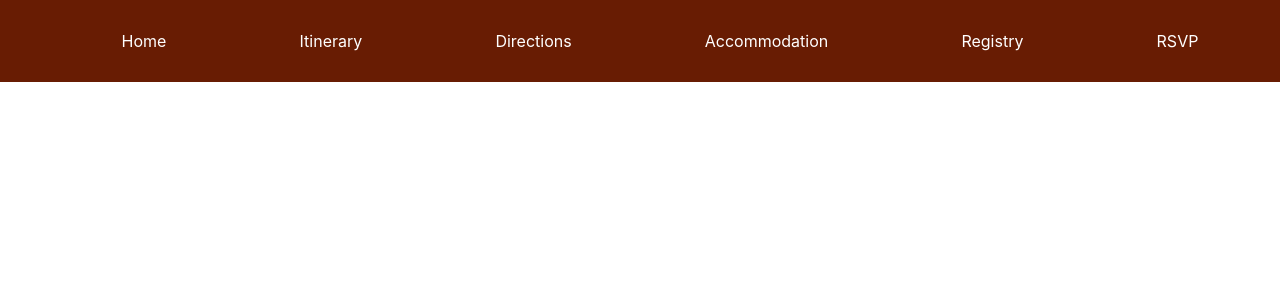
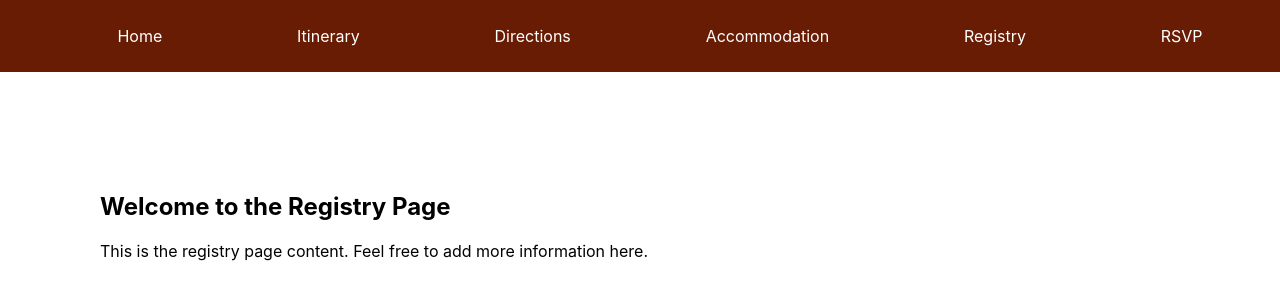
Before and after one commit to rjh-mopjones/wdst_fe, a React (Create React App) app in the folder wedsite/: page /registry in a window 1280 px wide. Shown: the top 300 px of the page. Built offline with nearby package versions, Linux system fonts and the light colour scheme.

Commit message:
implement navbar

```diff
--- a/wedsite/package.json
+++ b/wedsite/package.json
@@ -10,6 +10,7 @@
     "react": "^18.2.0",
     "react-bootstrap": "^2.9.2",
     "react-dom": "^18.2.0",
+    "react-router-dom": "^6.21.1",
     "react-scripts": "5.0.1",
     "web-vitals": "^2.1.4"
   },
--- a/wedsite/src/App.js
+++ b/wedsite/src/App.js
@@ -1,15 +1,34 @@
 import './App.css';
+import { BrowserRouter as Router, Route, Routes} from 'react-router-dom';
 import Navbar from './components/Navbar';
+import Home from './components/Home';
+import Directions from './components/Directions';
+import Itinerary from './components/Itinerary';
+import Registry from './components/Registry';
+import Accommodation from './components/Accommodation';
+import RSVP from './components/RSVP';
 import './styles/styles.css'; // Import your CSS file
+
 
 
 
 const App = () => {
   return (
-      <div>
-        <Navbar />
-        {/* Your main content goes here */}
-      </div>
+      <Router>
+          <div>
+              <Navbar/>
+              <div className="content">
+              <Routes>
+                  <Route path="/" element={<Home/>} />
+                  <Route path="/itinerary" element={<Itinerary/>} />
+                  <Route path="/directions" element={<Directions/>} />
+                  <Route path="/accommodation" element={<Accommodation/>} />
+                  <Route path="/registry" element={<Registry/>} />
+                  <Route path="/rsvp" element={<RSVP/>} />
+              </Routes>
+              </div>
+          </div>
+      </Router>
   );
 };
 
--- /dev/null
+++ b/wedsite/src/components/Accommodation.js
@@ -0,0 +1,12 @@
+import React from 'react';
+
+const Accommodation = () => {
+    return (
+        <div>
+            <h2>Welcome to the Accommodation Page</h2>
+            <p>This is the accommodation page content. Feel free to add more information here.</p>
+        </div>
+    );
+};
+
+export default Accommodation;
--- /dev/null
+++ b/wedsite/src/components/Directions.js
@@ -0,0 +1,12 @@
+import React from 'react';
+
+const Directions = () => {
+    return (
+        <div>
+            <h2>Welcome to the Directions Page</h2>
+            <p>This is the direction page content. Feel free to add more information here.</p>
+        </div>
+    );
+};
+
+export default Directions;
--- /dev/null
+++ b/wedsite/src/components/Home.js
@@ -0,0 +1,12 @@
+import React from 'react';
+
+const Home = () => {
+    return (
+        <div>
+            <h2>Welcome to the Home Page</h2>
+            <p>This is the home page content. Feel free to add more information here.</p>
+        </div>
+    );
+};
+
+export default Home;
--- /dev/null
+++ b/wedsite/src/components/Itinerary.js
@@ -0,0 +1,12 @@
+import React from 'react';
+
+const Itinerary = () => {
+    return (
+        <div>
+            <h2>Welcome to the Itinerary Page</h2>
+            <p>This is the itinerary page content. Feel free to add more information here.</p>
+        </div>
+    );
+};
+
+export default Itinerary;
--- a/wedsite/src/components/Navbar.js
+++ b/wedsite/src/components/Navbar.js
@@ -1,20 +1,43 @@
 // Navbar.js
 
-import React from 'react';
+import React, { useState } from 'react';
+import { Link } from 'react-router-dom';
+
 
 const Navbar = () => {
+    const [activeItem, setActiveItem] = useState('Home');
+
+    const handleItemClick = (itemName) => {
+        setActiveItem(itemName);
+    };
+
     return (
         <nav>
             <ul>
-                <li><a href="#home">Home</a></li>
-                <li><a href="#itinerary">Itinerary</a></li>
-                <li><a href="#directions">Directions</a></li>
-                <li><a href="#accommodation">Accommodation</a></li>
-                <li><a href="#registry">Registry</a></li>
-                <li><a href="#rsvp">RSVP</a></li>
+                <li className={activeItem === 'home' ? 'active' : ''} onClick={() => handleItemClick('home')}>
+                    <Link to="/">Home</Link>
+                </li>
+                <li className={activeItem === 'itinerary' ? 'active' : ''} onClick={() => handleItemClick('itinerary')}>
+                    <Link to="/itinerary">Itinerary</Link>
+                </li>
+                <li className={activeItem === 'directions' ? 'active' : ''}
+                    onClick={() => handleItemClick('directions')}>
+                    <Link to="/directions">Directions</Link>
+                </li>
+                <li className={activeItem === 'accommodation' ? 'active' : ''}
+                    onClick={() => handleItemClick('accommodation')}>
+                    <Link to="/accommodation">Accommodation</Link>
+                </li>
+                <li className={activeItem === 'registry' ? 'active' : ''}
+                    onClick={() => handleItemClick('registry')}>
+                    <Link to="/registry">Registry</Link>
+                </li>
+                <li className={activeItem === 'rsvp' ? 'active' : ''} onClick={() => handleItemClick('rsvp')}>
+                    <Link to="/rsvp">RSVP</Link>
+                </li>
             </ul>
         </nav>
-    );
+);
 };
 
 export default Navbar;
--- /dev/null
+++ b/wedsite/src/components/RSVP.js
@@ -0,0 +1,12 @@
+import React from 'react';
+
+const RSVP = () => {
+    return (
+        <div>
+            <h2>Welcome to the RSVP Page</h2>
+            <p>This is the rsvp page content. Feel free to add more information here.</p>
+        </div>
+    );
+};
+
+export default RSVP;
--- /dev/null
+++ b/wedsite/src/components/Registry.js
@@ -0,0 +1,13 @@
+import React from 'react';
+
+const Registry = () => {
+
+    return (
+        <div>
+            <h2>Welcome to the Registry Page</h2>
+            <p>This is the registry page content. Feel free to add more information here.</p>
+        </div>
+    );
+};
+
+export default Registry;
--- a/wedsite/src/styles/styles.css
+++ b/wedsite/src/styles/styles.css
@@ -2,7 +2,7 @@
 
 nav {
     background-color: #681c03;
-    padding: 15px;
+    padding: 10px;
 }
 
 ul {
@@ -16,9 +16,13 @@ li {
 }
 
 a {
-    text-decoration: none;
+    text-decoration: green;
     color: white;
 }
 .active {
-    border-bottom: 2px solid white;
+    background-color: black;
 }
+
+.content {
+    padding: 100px; /* Adjust the padding to create space below the navbar */
+}
```
Also changed, not shown: 1 other file (tests, documents, lock files or other folders).
